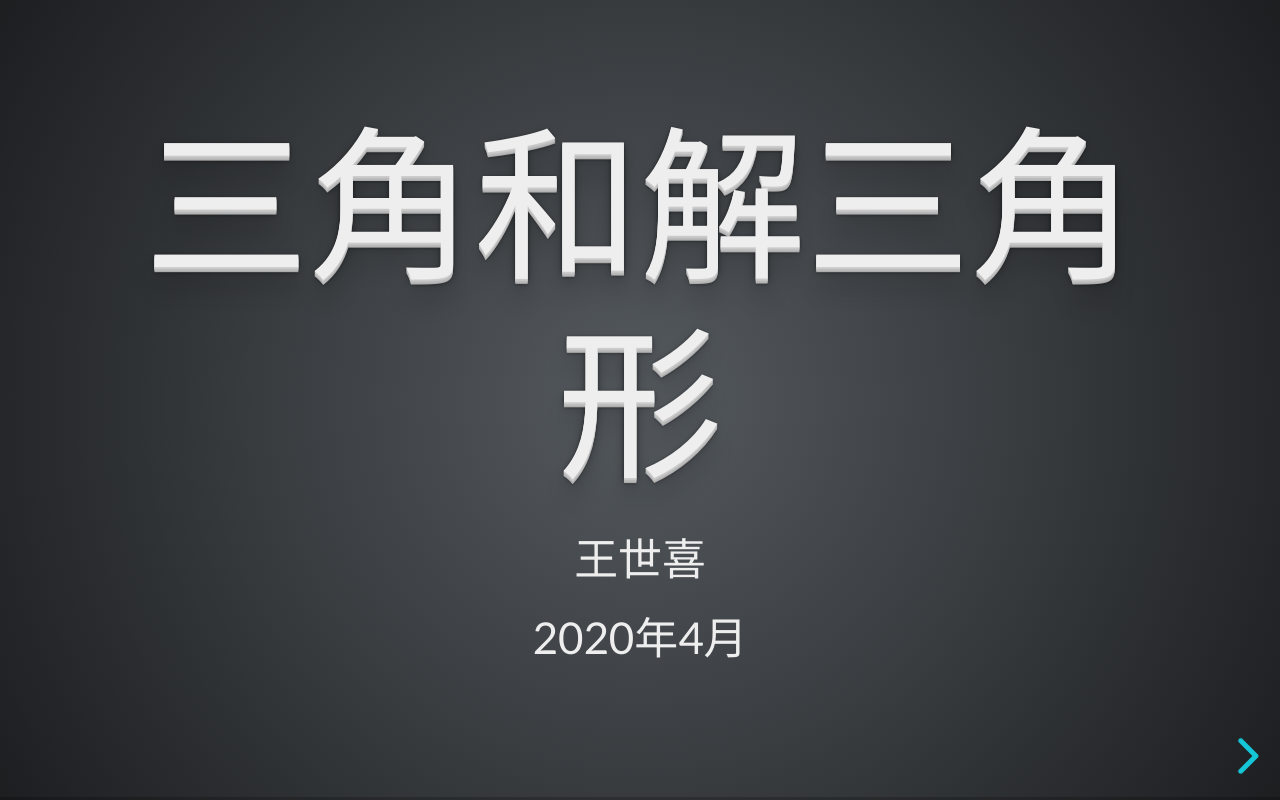
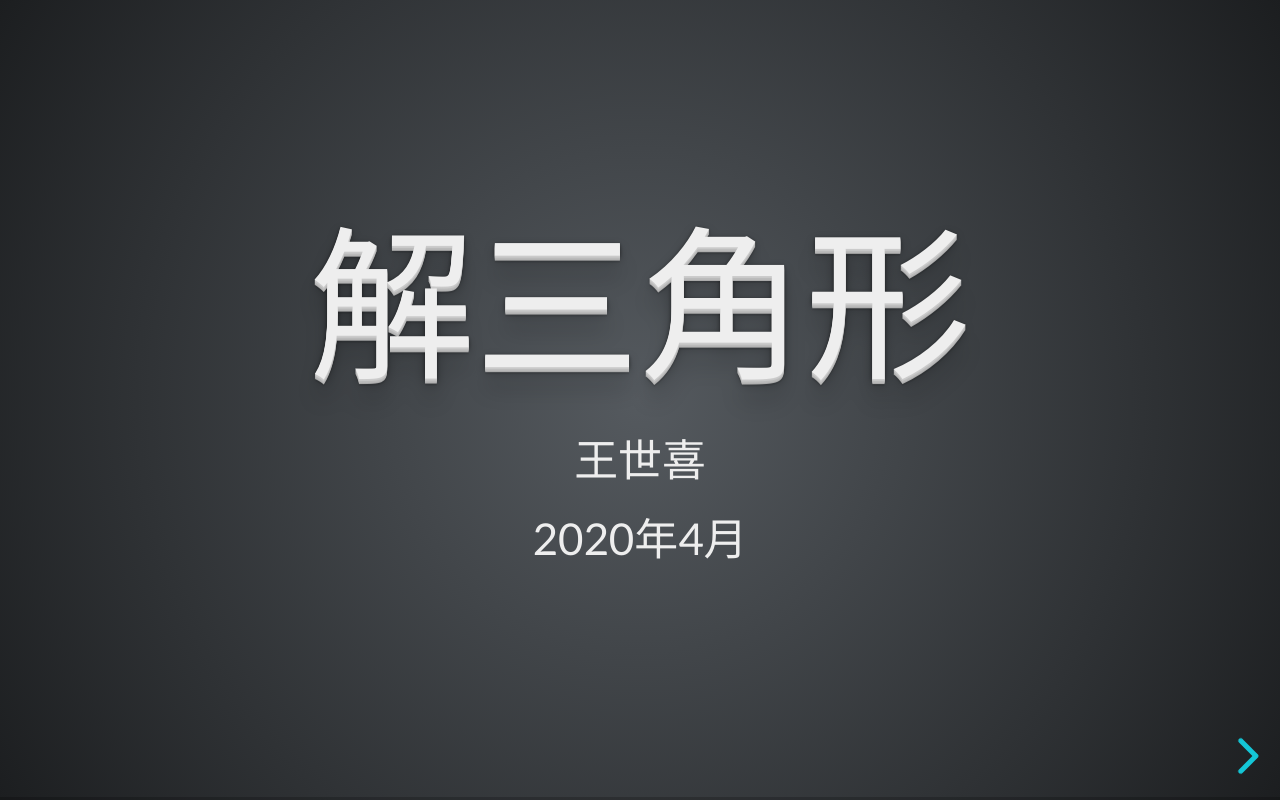
Before and after one commit to wsx2020/sanjiao, a plain HTML site: page ppt.html in a window 1280 px wide. Drawn offline with nearby package versions, Linux system fonts and the light colour scheme; some packages are replaced by stand-ins of ours.

Commit message:
Update ppt.html

```diff
--- a/ppt.html
+++ b/ppt.html
@@ -34,7 +34,7 @@
     <div class="slides">
 
 <section id="title-slide">
-  <h1 class="title">三角和解三角形</h1>
+  <h1 class="title">解三角形</h1>
   <p class="author">王世喜</p>
   <p class="date">2020年4月</p>
 </section>
```
